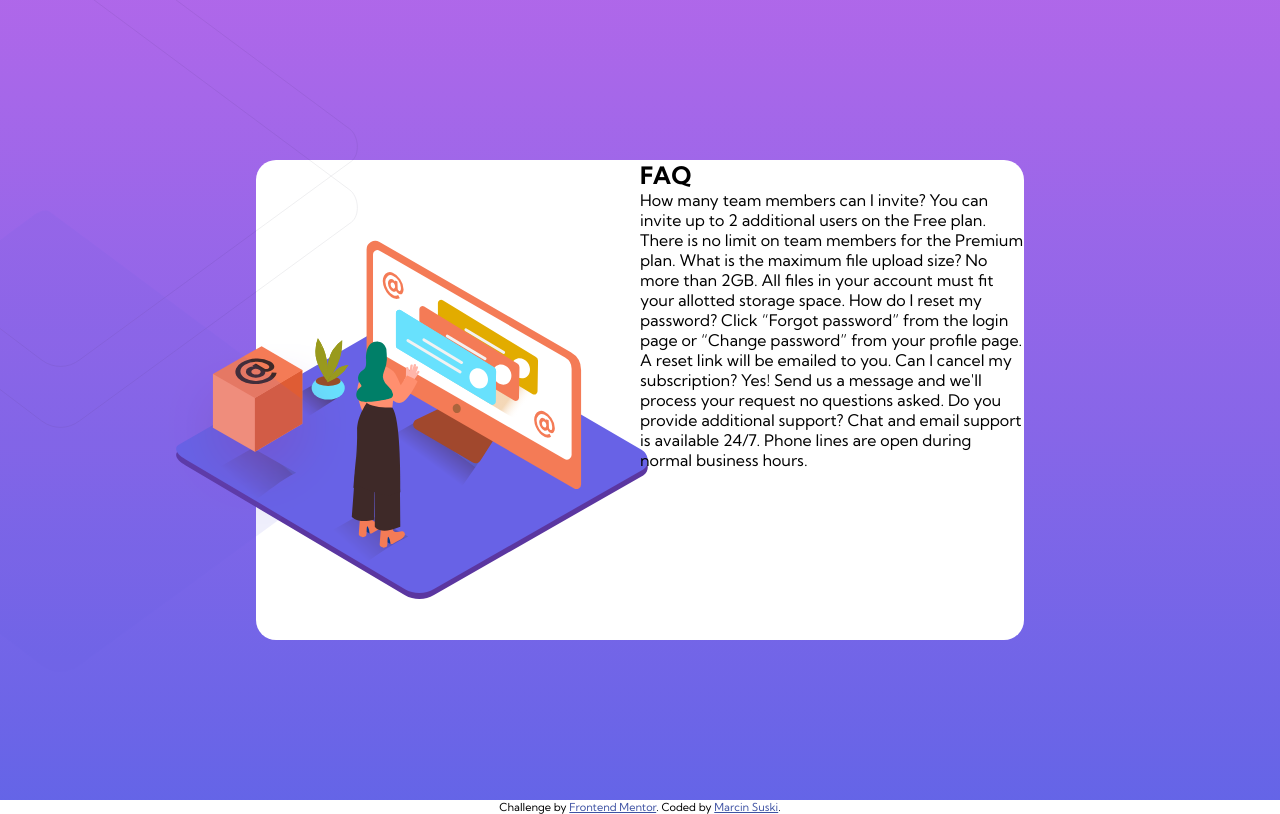
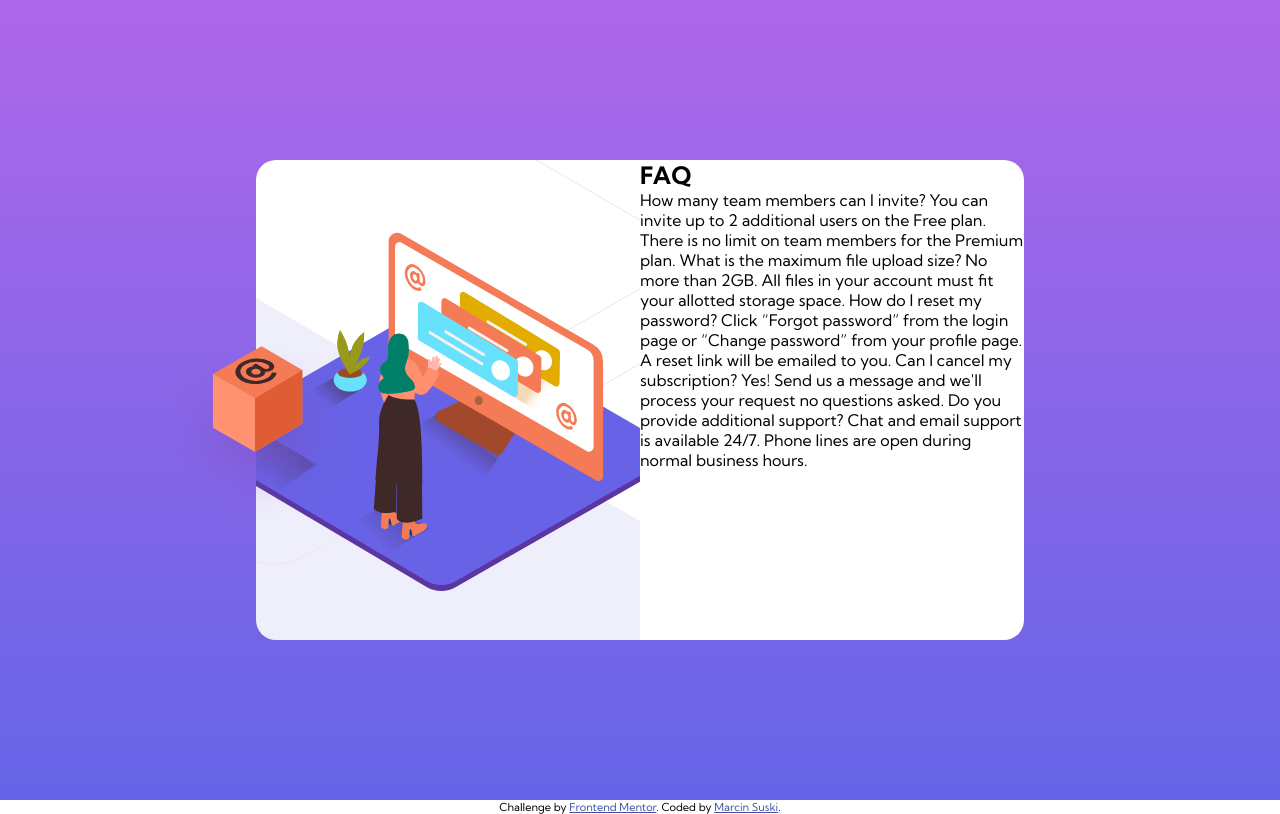
Before and after one commit to marcinsuski/faq-accordion-card, a plain HTML site: page index.html in a window 1280 px wide. Drawn offline with Linux system fonts and the light colour scheme.

Commit message:
fixing images wrapper

```diff
--- a/index.html
+++ b/index.html
@@ -23,11 +23,18 @@
         <main>
             <article class="container">
                 <div class="images">
-                    <div class="hidden">
+                    <div class="wrapper">
                         <img
                             src="./src/illustration-woman-online-desktop.svg"
                             alt=""
                             class="woman"
+                        />
+                    </div>
+                    <div class="wrapper">
+                        <img
+                            src="./src/bg-pattern-desktop.svg"
+                            alt=""
+                            class="pattern"
                         />
                     </div>
                     <img
@@ -35,16 +42,12 @@
                         alt=""
                         class="box"
                     />
-                    <img
-                        src="./src/bg-pattern-desktop.svg"
-                        alt=""
-                        class="pattern"
-                    />
                 </div>
                 <div class="faq">
                     <h1>FAQ</h1>
 
                     <span id="q"> How many team members can I invite?</span>
+
                     <span
                         >You can invite up to 2 additional users on the Free
                         plan. There is no limit on team members for the Premium
--- a/src/styles.css
+++ b/src/styles.css
@@ -48,7 +48,8 @@ main {
     position: relative;
 }
 
-.hidden {
+.wrapper {
+    position: absolute;
     width: 100%;
     height: 100%;
     overflow: hidden;
@@ -58,21 +59,21 @@ main {
     position: absolute;
     left: -5.9rem;
     top: 23vh;
+    z-index: 2;
 }
 
 .pattern {
-    width: 160%;
-    height: 160%;
-    left: -32rem;
-    top: -16rem;
-    position: absolute;
+    position: relative;
+    top: -50%;
+    left: -60vh;
 }
 
 .woman {
-    position: absolute;
+    position: relative;
     align-self: center;
-    top: 5rem;
-    left: -5rem;
+    top: 9vh;
+    left: -15%;
+    z-index: 1;
 }
 
 .faq {
```
